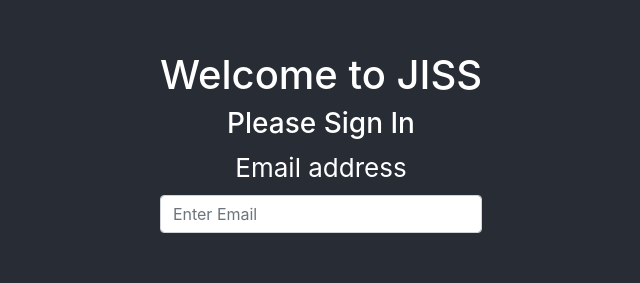
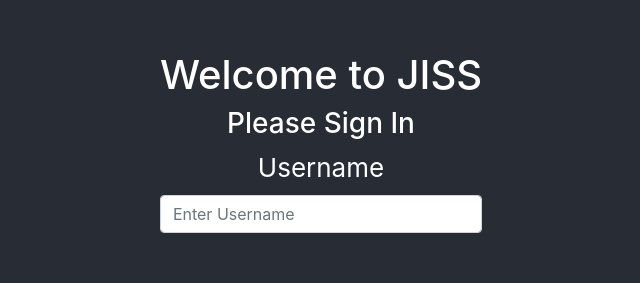
Before and after one commit to anuratb/JISS, a React (Create React App) app in the folder frontend/: page / in a window 1280 px wide. Shown: the part 161-444 px from the top of the page, without its empty margins (319-959 px from the left). Built offline with nearby package versions, Linux system fonts and the light colour scheme.

Commit message:
Added Form Handlers

```diff
--- a/frontend/src/components/login.component.js
+++ b/frontend/src/components/login.component.js
@@ -1,27 +1,41 @@
 import React, { Component } from "react";
-class Welcome extends Component{
-    render(){
+class Welcome extends Component {
+    render() {
         return (
             <div ><h1>Welcome to JISS</h1></div>
         );
     }
 }
 export default class Login extends Component {
+    constructor(props) {
+        super(props);
+        this.state = {username:'',password:''};
+        this.handleChange = this.handleChange.bind(this);
+        this.handleSubmit = this.handleSubmit.bind(this);
+    }
+    handleChange(event) {
+        this.setState({ [event.target.name]: event.target.value });
+    }
+    handleSubmit(event) {
+        //console.log('Submitting'); //For Debug
+        alert('A username was submitted: ' + this.state.username);
+        event.preventDefault();
+    }
     render() {
         return (
             <div>
-            <Welcome/>
-            <form>
+                <Welcome />
+                <form onSubmit={this.handleSubmit}>
                     <h3>Please Sign In</h3>
 
                     <div className="form-group">
-                    <label>Email address</label>
-                    <input type="email" className="form-control" placeholder="Enter Email" />
+                        <label>Username</label>
+                        <input type="text" name="username" onChange={this.handleChange} className="form-control" placeholder="Enter Username" />
                     </div>
-                <br/>
+                    <br />
                     <div className="form-group">
                         <label>Password</label>
-                    <input type="password" className="form-control" placeholder="Enter password" />
+                        <input type="password" name="password" onChange={this.handleChange} className="form-control" placeholder="Enter password" />
                     </div>
                     {/*
                 <div className="form-group">
@@ -31,7 +45,7 @@ export default class Login extends Component {
                     </div>
                 </div>*/}
 
-                <button type="submit" className="btn btn-primary btn-block">Submit</button>
+                    <button type="submit"  className="btn btn-primary btn-block">Submit</button>
                     {/*<p className="forgot-password text-right">
                     Forgot <a href="#">password?</a>
             </p>*/}
```
Lines whose indentation alone changed are shown as unchanged.
